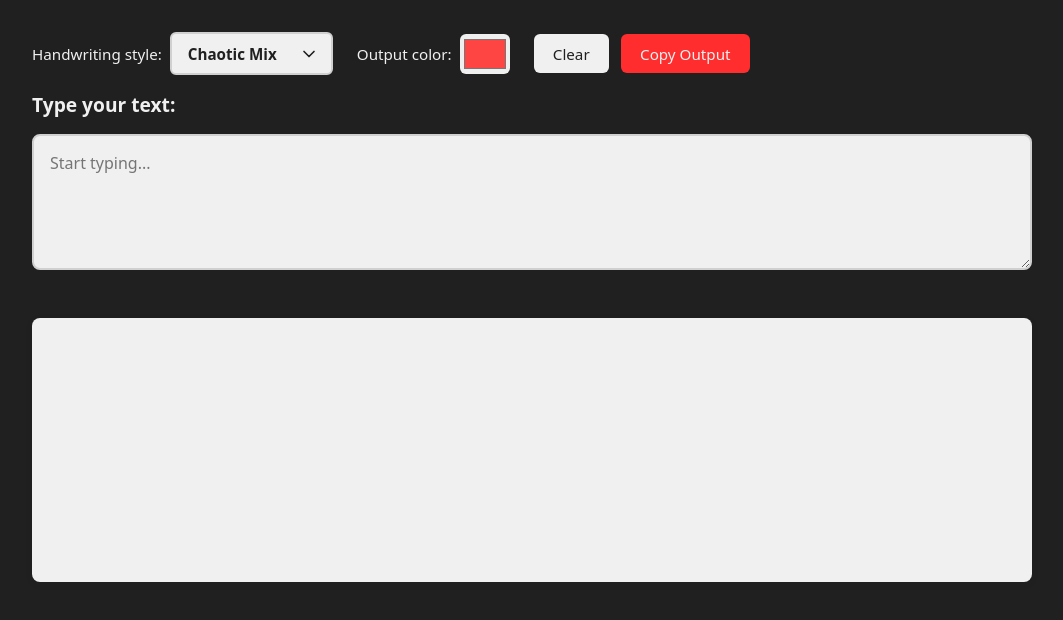
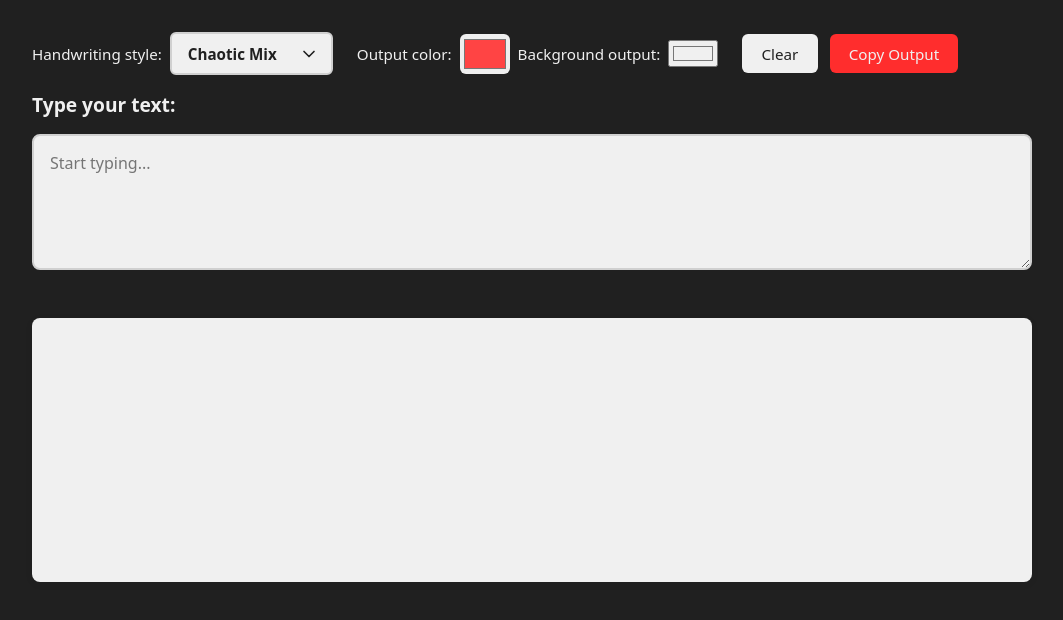
Before and after one commit to NikolaPopovic71/bad-handwriting, a plain HTML site: page index.html in a window 1280 px wide. Shown: the whole page, without its empty margins (108-1171 px from the left). Drawn offline with nearby package versions, Linux system fonts and the light colour scheme; a web font is replaced by a local one.

Commit message:
Update index.html

```diff
--- a/index.html
+++ b/index.html
@@ -25,6 +25,8 @@
             <div class="color-control">
               <label for="colorPicker">Output color:</label>
               <input type="color" id="colorPicker" value="#ff4444" />
+              <label for="colorPicker-bg">Background output:</label>
+              <input type="color" id="colorPicker-bg" value="#f0f0f0" />
             </div>
             <div class="button-group">
               <button id="clearBtn" class="btn btn-clear">Clear</button>
```
